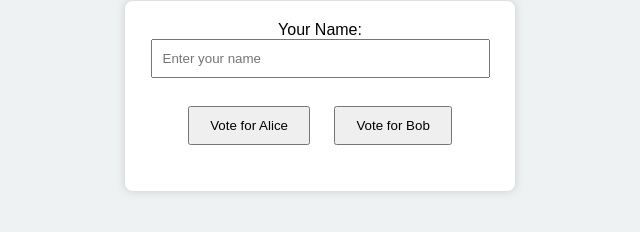
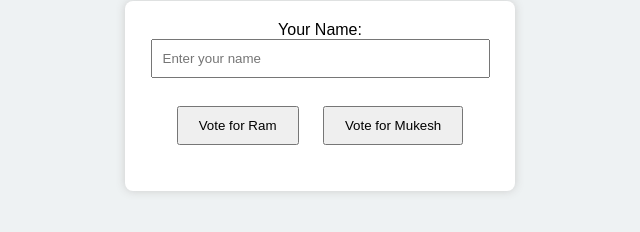
Before and after one commit to mothishcodes/Online-Voting, a plain HTML site: page index.html in a window 1280 px wide. Shown: the part 118-350 px from the top of the page, without its empty margins (320-960 px from the left). Drawn offline with Linux system fonts and the light colour scheme; no server answers.

Commit message:
index.html

```diff
--- a/index.html
+++ b/index.html
@@ -12,8 +12,8 @@
     <label for="voter">Your Name:</label><br>
     <input type="text" id="voter" placeholder="Enter your name"><br><br>
 
-    <button onclick="castVote('Alice')">Vote for Alice</button>
-    <button onclick="castVote('Bob')">Vote for Bob</button>
+    <button onclick="castVote('Ram')">Vote for Ram</button>
+    <button onclick="castVote('Mukesh')">Vote for Mukesh</button>
     <p id="response"></p>
   </div>
 
```
